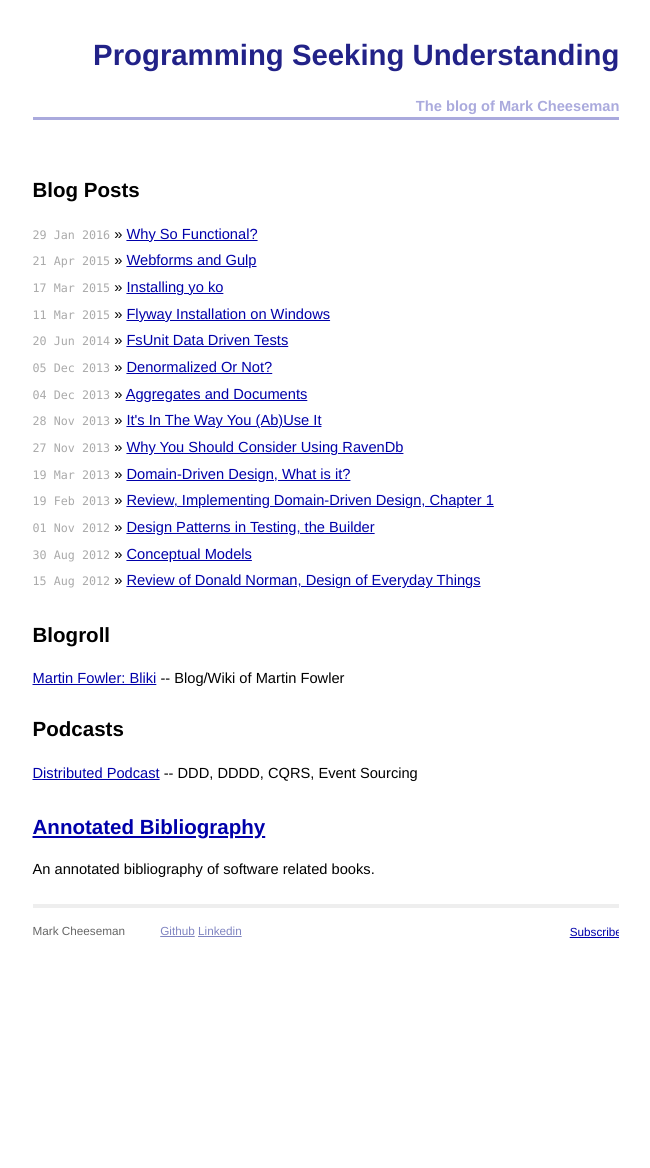
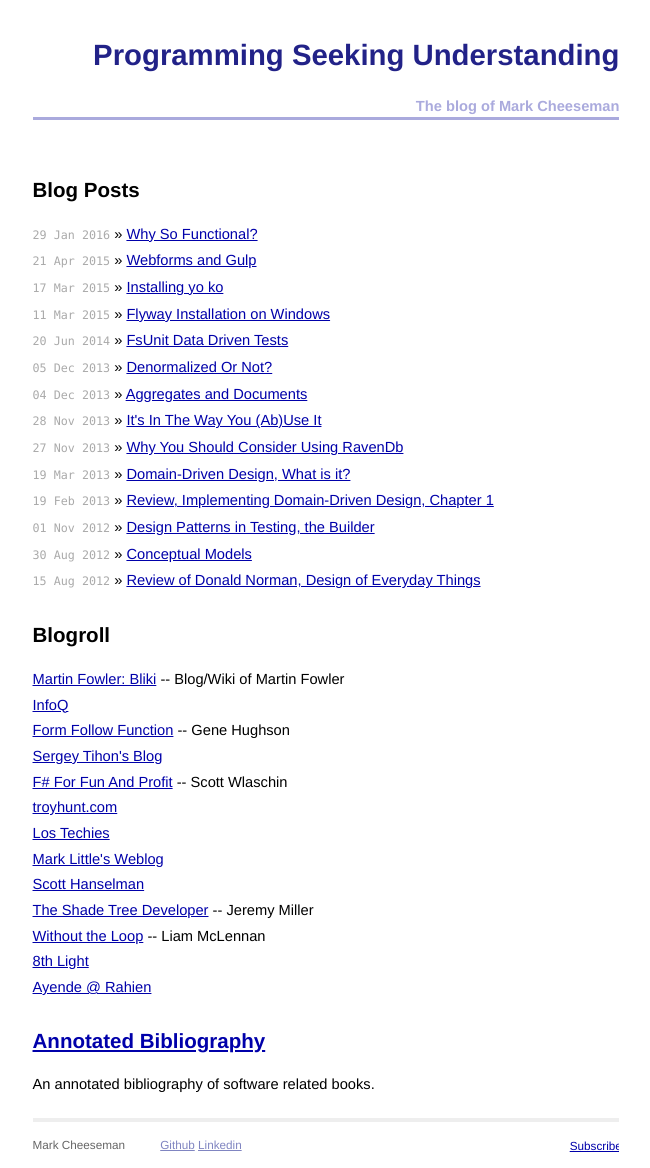
Before and after one commit to hombredequeso/hombredequeso.github.com, a Jekyll site: the page built from index.html, in a window 1280 px wide. Shown: the whole page, without its empty margins (314-964 px from the left). Built offline with Jekyll 4.4.1, drawn with Linux system fonts in a browser that asks for light colours; Markdown is read by kramdown in place of the engine named in the settings; before the commit the page ends 953 px from its top, so only the background shows below that.

```diff
--- a/index.html
+++ b/index.html
@@ -13,13 +13,21 @@ title: Programming Seeking Understanding
 
   <h1>Blogroll</h1>
   <ul class="posts">
-    <lib><a href="http://martinfowler.com/bliki">Martin Fowler: Bliki</a> -- Blog/Wiki of Martin Fowler</li>
+    <li><a href="http://martinfowler.com/bliki">Martin Fowler: Bliki</a> -- Blog/Wiki of Martin Fowler</li>
+    <li><a href="http://www.infoq.com/">InfoQ</a></li>
+    <li><a href="https://genehughson.wordpress.com/">Form Follow Function</a> -- Gene Hughson</li>
+    <li><a href="https://sergeytihon.wordpress.com/">Sergey Tihon's Blog</a></li>
+    <li><a href="http://fsharpforfunandprofit.com/">F# For Fun And Profit</a> -- Scott Wlaschin</li>
+    <li><a href="http://www.troyhunt.com/">troyhunt.com</a></li>
+    <li><a href="https://lostechies.com/">Los Techies</a></li>
+    <li><a href="http://markclittle.blogspot.com.au/">Mark Little's Weblog</a></li>
+    <li><a href="http://www.hanselman.com/blog/">Scott Hanselman</a></li>
+    <li><a href="http://jeremydmiller.com/">The Shade Tree Developer</a> -- Jeremy Miller</li>
+    <li><a href="http://withouttheloop.com/">Without the Loop</a> -- Liam McLennan</li>
+    <li><a href="https://blog.8thlight.com/">8th Light</a></li>
+    <li><a href="https://ayende.com/blog/">Ayende @ Rahien</a></li>
   </ul>
 
-  <h1>Podcasts</h1>
-  <ul class="posts">
-     <li><a href="http://distributedpodcast.com">Distributed Podcast</a> -- DDD, DDDD, CQRS, Event Sourcing </li>
-  </ul>
 
   <h1><a href="pages/AnnotatedBibliography.html">Annotated Bibliography</a></h1>
 
```
Also changed, not shown: pages/AnnotatedBibliography.md (+10 -0 lines).
